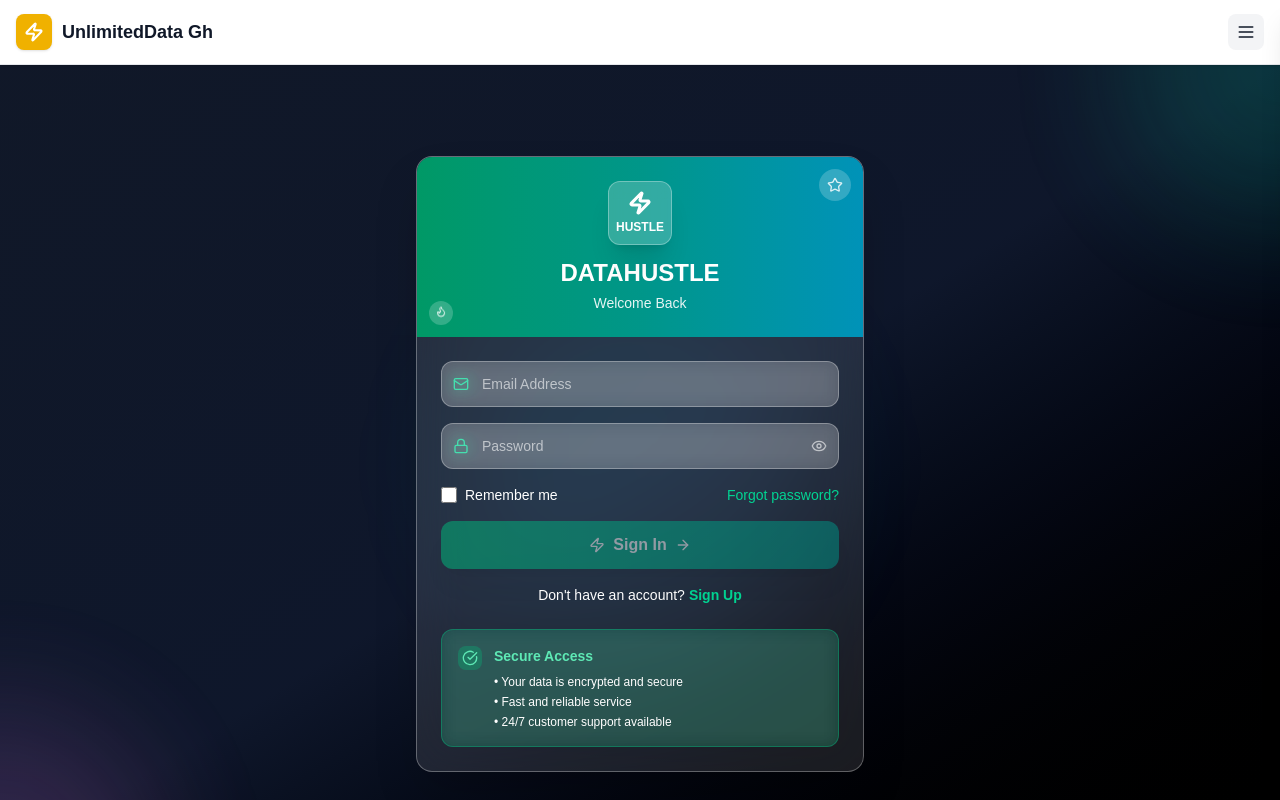
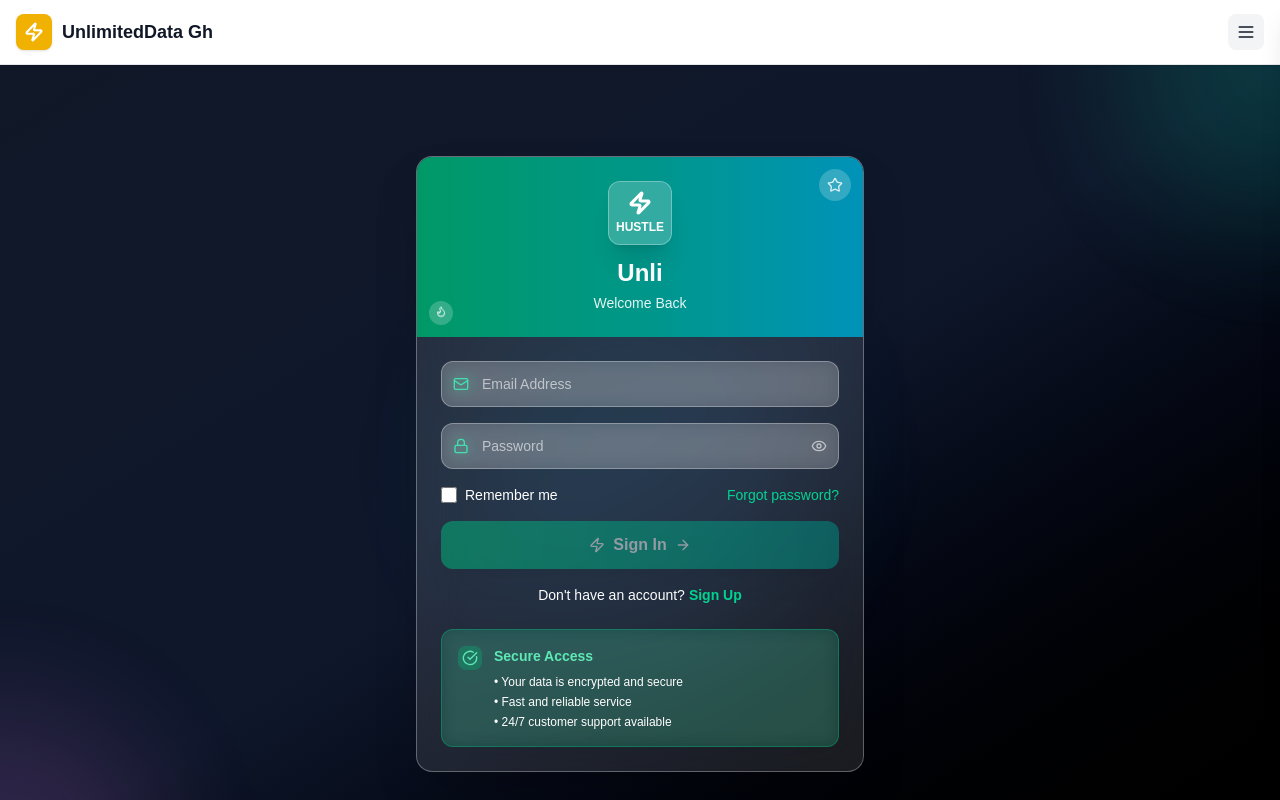
Before and after one commit to danaasamuel2023/unlimitedData, a Next.js app in the folder Client/: page /SignIn in a window 1280 px wide. Shown: the top 800 px of the page. Built offline with nearby package versions, Linux system fonts and the light colour scheme.

Commit message:
Rebrand from DATAHUSTLE to Unli across the application - Updated page titles and metadata in layout.js - Changed brand name in SignIn and SignUp pages - Updated AuthGuide component branding - Maintained consistent Unli branding throughout the app

```diff
--- a/Client/app/SignIn/page.js
+++ b/Client/app/SignIn/page.js
@@ -207,7 +207,7 @@ export default function LoginPage() {
                 </div>
               </div>
 
-              <h1 className="text-2xl font-bold text-white mb-1">DATAHUSTLE</h1>
+              <h1 className="text-2xl font-bold text-white mb-1">Unli</h1>
               <p className="text-white/90 text-sm font-medium">Welcome Back</p>
             </div>
           </div>
--- a/Client/app/SignUp/page.js
+++ b/Client/app/SignUp/page.js
@@ -286,7 +286,7 @@ export default function SignupPage() {
                 </div>
               </div>
 
-              <h1 className="text-2xl font-bold text-white mb-1">DATAHUSTLE</h1>
+              <h1 className="text-2xl font-bold text-white mb-1">Unli</h1>
               <p className="text-white/90 text-sm font-medium">Create Your Account</p>
             </div>
           </div>
--- a/Client/app/layout.js
+++ b/Client/app/layout.js
@@ -17,23 +17,23 @@ const geistMono = Geist_Mono({
 });
 
 export const metadata = {
-  title: "DataHustle | Data Marketplace",
+  title: "Unli | Data Marketplace",
   description: "The leading platform for data resellers in Ghana to buy and sell client data securely and efficiently.",
   keywords: "data marketplace, Ghana, data resellers, buy data, sell data, client data, Ghana data market",
   verification: {
     google: "Ef-n9jMB8qrIion-ddD_qPQpqd1syAOgKmuvhaBu_2o",
   },
   openGraph: {
-    title: " | Ghana's Premier Data Marketplace",
+    title: "Unli | Ghana's Premier Data Marketplace",
     description: "Connect with data resellers across Ghana. Buy and sell client data securely on our trusted platform.",
     url: "https://www.datahustle.shop",
-    siteName: "DATAHUSTLE",
+    siteName: "Unli",
     images: [
       {
         url: "/component/datamart-logo.svg",
         width: 1200,
         height: 630,
-        alt: "DataHistle - Ghana's Data Marketplace",
+        alt: "Unli - Ghana's Data Marketplace",
       },
     ],
     locale: "en_GH",
@@ -41,7 +41,7 @@ export const metadata = {
   },
   twitter: {
     card: "summary_large_image",
-    title: "DATA hustle | Ghana's Premier Data Marketplace",
+    title: "Unli | Ghana's Premier Data Marketplace",
     description: "Connect with data resellers across Ghana. Buy and sell client data securely on our trusted platform.",
     images: ["/images/datamart-twitter.jpg"],
   },
--- a/Client/component/AuthGuide.jsx
+++ b/Client/component/AuthGuide.jsx
@@ -47,7 +47,7 @@ const AuthGuard = ({ children }) => {
           </div>
 
           <h1 className="text-2xl font-semibold text-gray-900 dark:text-white mb-2">
-            DATAHUSTLE
+            Unli
           </h1>
           <p className="text-sm text-gray-600 dark:text-gray-400">
             Loading...
```
